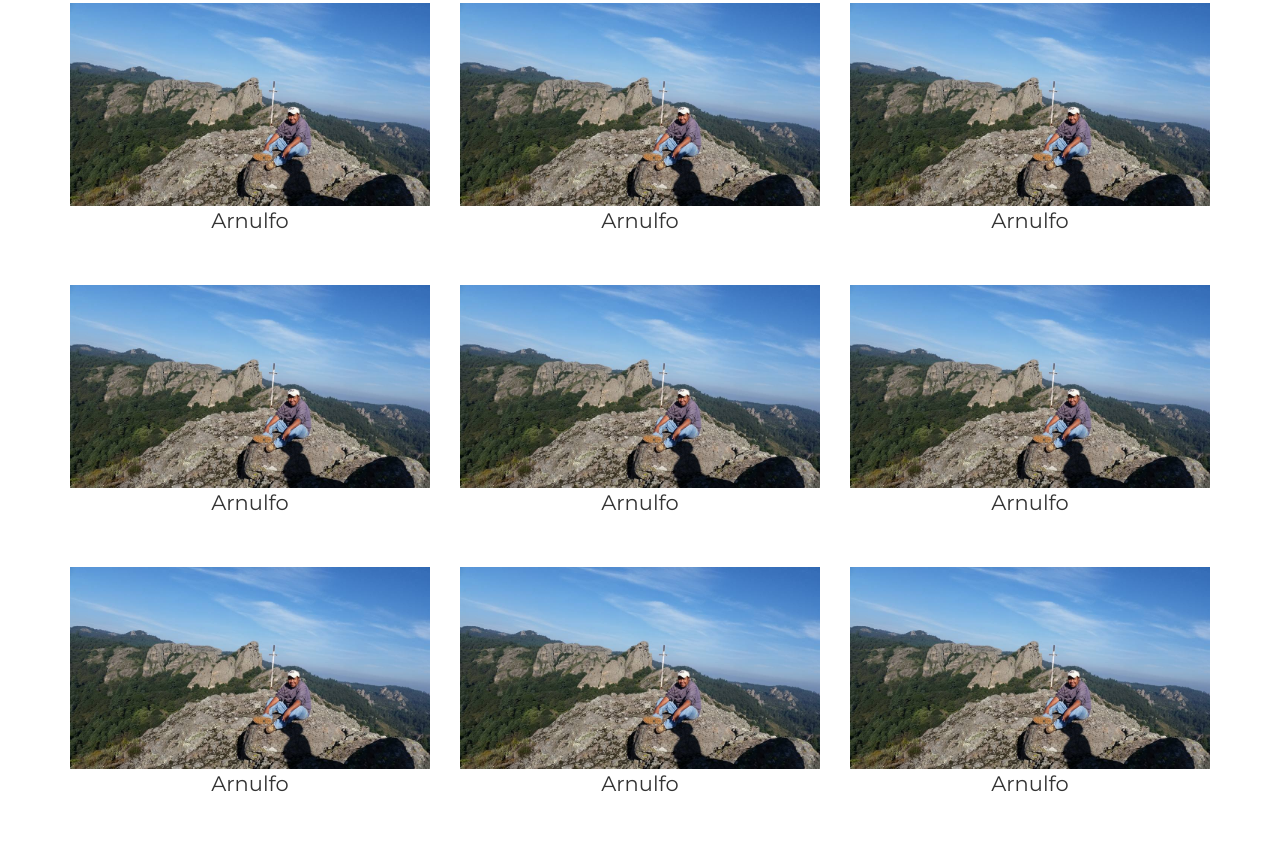
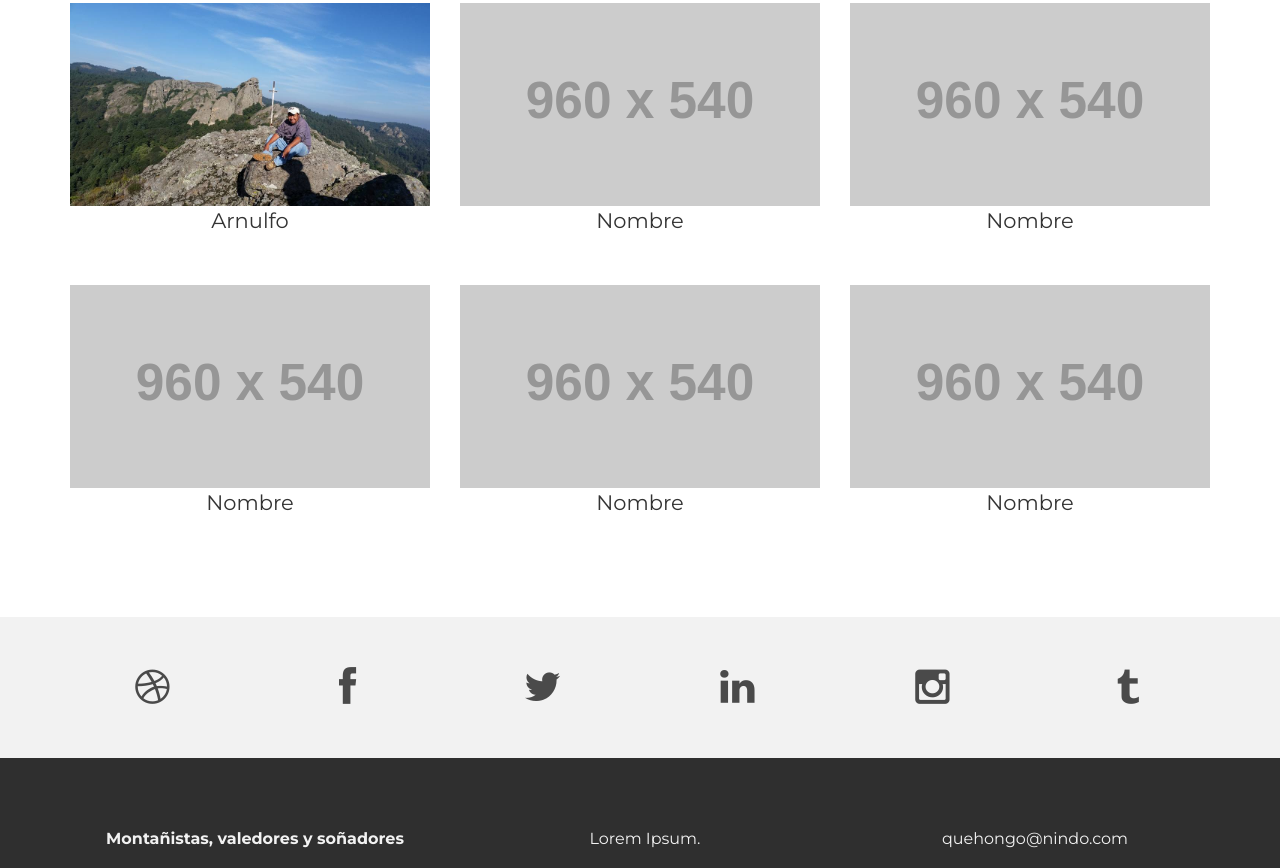
Before and after one commit to elhui2/Nindo, a website: page public_html/about.html in a window 1280 px wide. Shown: the part 1052-1920 px from the top of the page. Drawn offline with nearby package versions, Linux system fonts and the light colour scheme; placeholder pictures from the web are drawn by us.

Commit message:
Version 0.2
- Cambio de portada

```diff
--- a/public_html/about.html
+++ b/public_html/about.html
@@ -82,36 +82,27 @@
                     <p class="lead">Arnulfo</p>
                 </div>
                 <div class="col-lg-4 col-md-4 col-sm-4 gallery">
-                    <img src="assets/img/portfolio/folio01.jpg" class="img-responsive">
-                    <p class="lead">Arnulfo</p>
+                    <img src="http://via.placeholder.com/960x540" class="img-responsive">
+                    <p class="lead">Nombre</p>
                 </div>
                 <div class="col-lg-4 col-md-4 col-sm-4 gallery">
-                    <img src="assets/img/portfolio/folio01.jpg" class="img-responsive">
-                    <p class="lead">Arnulfo</p>
+                    <img src="http://via.placeholder.com/960x540" class="img-responsive">
+                    <p class="lead">Nombre</p>
+                </div>
+
+                <div class="col-lg-4 col-md-4 col-sm-4 gallery">
+                    <img src="http://via.placeholder.com/960x540" class="img-responsive">
+                    <p class="lead">Nombre</p>
                 </div>
                 <div class="col-lg-4 col-md-4 col-sm-4 gallery">
-                    <img src="assets/img/portfolio/folio01.jpg" class="img-responsive">
-                    <p class="lead">Arnulfo</p>
+                    <img src="http://via.placeholder.com/960x540" class="img-responsive">
+                    <p class="lead">Nombre</p>
                 </div>
                 <div class="col-lg-4 col-md-4 col-sm-4 gallery">
-                    <img src="assets/img/portfolio/folio01.jpg" class="img-responsive">
-                    <p class="lead">Arnulfo</p>
+                    <img src="http://via.placeholder.com/960x540" class="img-responsive">
+                    <p class="lead">Nombre</p>
                 </div>
-                <div class="col-lg-4 col-md-4 col-sm-4 gallery">
-                    <img src="assets/img/portfolio/folio01.jpg" class="img-responsive">
-                    <p class="lead">Arnulfo</p>
-                </div>
-                <div class="col-lg-4 col-md-4 col-sm-4 gallery">
-                    <img src="assets/img/portfolio/folio01.jpg" class="img-responsive">
-                    <p class="lead">Arnulfo</p>
-                </div>
-                <div class="col-lg-4 col-md-4 col-sm-4 gallery">
-                    <img src="assets/img/portfolio/folio01.jpg" class="img-responsive">
-                    <p class="lead">Arnulfo</p>
-                </div>
-                <div class="col-lg-4 col-md-4 col-sm-4 gallery">
-                    <img src="assets/img/portfolio/folio01.jpg" class="img-responsive">
-                    <p class="lead">Arnulfo</p>
+
                 </div>
 <!--                <div class="col-lg-4 col-md-4 col-sm-4 gallery">
                     <a href="work.html"><img src="assets/img/portfolio/folio02.png" class="img-responsive"></a>
--- a/public_html/assets/css/style.css
+++ b/public_html/assets/css/style.css
@@ -5,8 +5,12 @@
  * Project Name: NYC Design
  * Version: 1.0
  * Date: 04-20-2014
- * URL:
+ *
+ * Site Nindo
+ * URL: nindo.org
  */
+
+
 
 
 /* ==========================================================================
@@ -101,7 +105,7 @@ h1, h2, h3, h4, h5, h6 {
    ========================================================================== */
 
 #headerwrap {
-	background: url(../img/back.jpg) no-repeat center top;
+    background: url(../img/fondo_nindo2.jpg) no-repeat center top;
     margin-top: -70px;
     padding-top: 250px;
     text-align:center;
```
Also changed, not shown: public_html/assets/img/fondo_nindo.jpg (added), public_html/assets/img/fondo_nindo2.jpg (added). Lines whose indentation alone changed are shown as unchanged.
